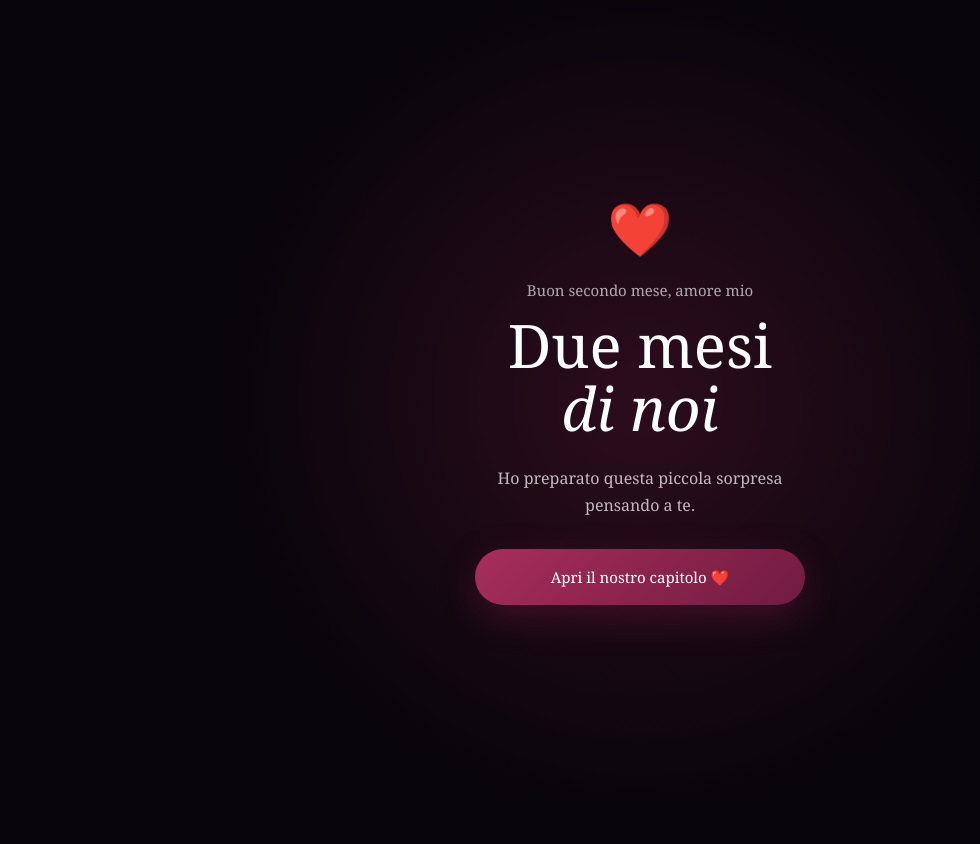
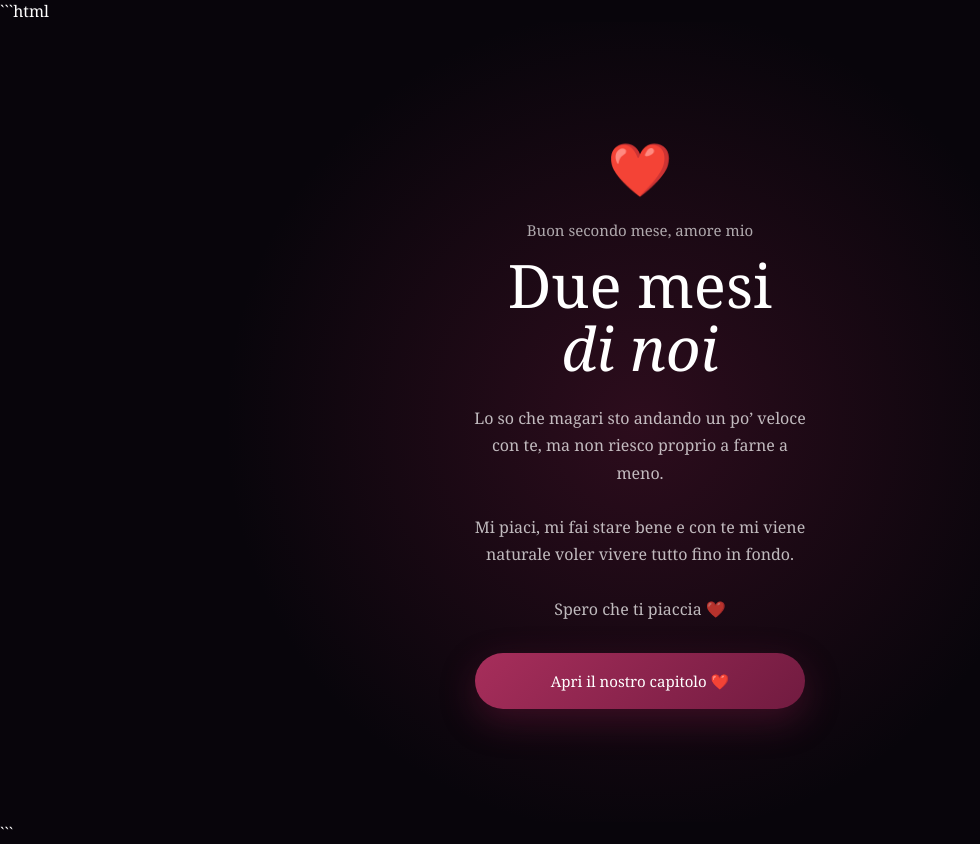
Before and after one commit to achraflemales496-beep/Un-piccolo-regalo-per-te-, a plain HTML site: page index.html in a window 1280 px wide. Both pictures are taken after a click on the button "Premi per aprire ❤️". Shown: the whole page, without its empty margins (0-980 px from the left). Before the commit the page ends 800 px from the top, so only its background shows below. Drawn offline with Linux system fonts and the light colour scheme.

Commit message:
Update index.html

````diff
--- a/index.html
+++ b/index.html
@@ -1,4 +1,4 @@
-
+```html
 <!DOCTYPE html>
 <html lang="it">
 <head>
@@ -82,8 +82,13 @@
             </h2>
 
             <p class="message-text">
-                Ho preparato questa piccola sorpresa
-                pensando a te.
+                Lo so che magari sto andando un po’ veloce con te,
+                ma non riesco proprio a farne a meno.
+                <br><br>
+                Mi piaci, mi fai stare bene e con te mi viene
+                naturale voler vivere tutto fino in fondo.
+                <br><br>
+                Spero che ti piaccia ❤️
             </p>
 
             <a
@@ -101,3 +106,4 @@
 
 </body>
 </html>
+```
````
